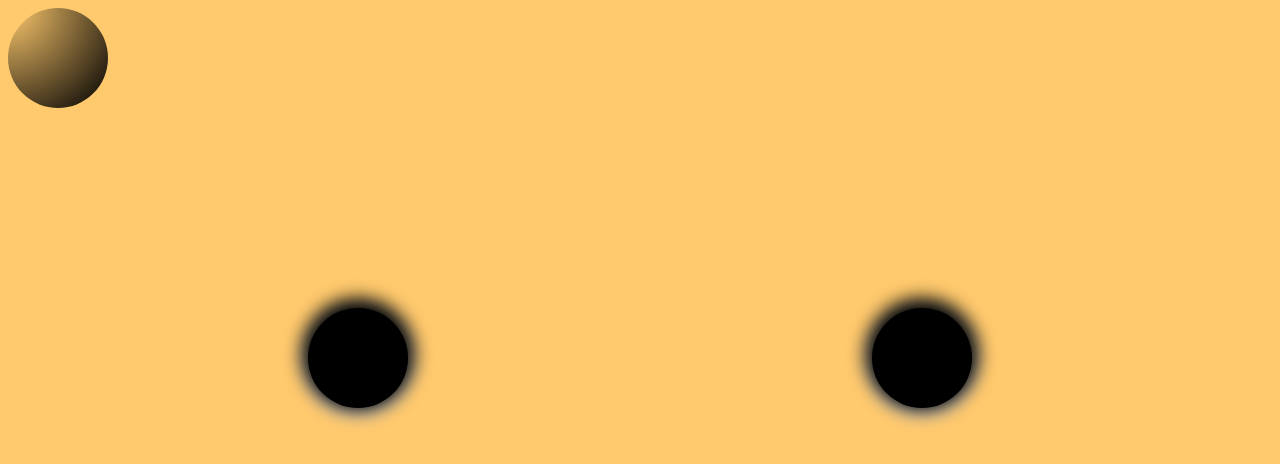
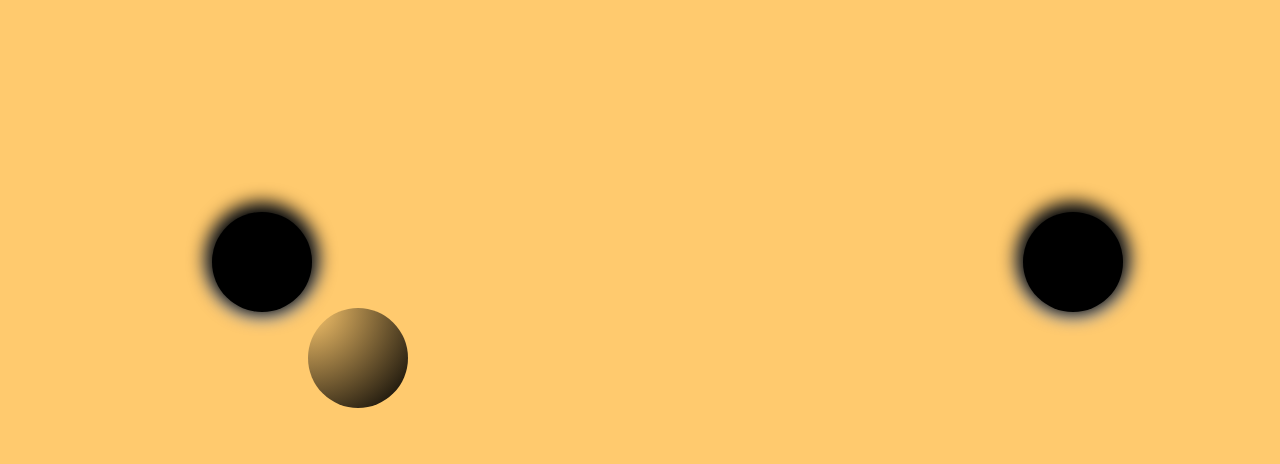
Before and after one commit to guyswill/bouncing-3D-ball, a plain HTML site: page index.html in a window 1280 px wide. Drawn offline with Linux system fonts and the light colour scheme.

Commit message:
making the animation

```diff
--- a/style.css
+++ b/style.css
@@ -1,9 +1,15 @@
-body{
-background-color:#ffca6e ;
+body {
+    background-color: #ffca6e;
 }
 
-.container{
+.container {
     position: relative;
+}
+
+.container:hover #ball {
+    animation: bounce 30s;
+    animation-timing-function: cubic-bezier(0, 0, 0, 0);
+
 }
 
 #ball {
@@ -12,39 +18,45 @@ background-color:#ffca6e ;
     border-radius: 50%;
     height: 100px;
     width: 100px;
-    margin: 0;
     background: radial-gradient(circle at 0px 0px, #ffca6e, #000);
     position: absolute;
+    top: 300px;
+    left: 300px
 }
 
 #left-hole {
-    display: block;
+    display: inline-block;
     background: black;
     border-radius: 50%;
     height: 100px;
     width: 100px;
-    position: absolute;
-    top: 300px;
-    left: 300px;
+    margin-top: 16.1%;
+    margin-left: 16.1%;
     box-shadow:
-    0px -3px 17px 7px black,
-    0px 3px 17px 3px white
-    ;
+        0px -3px 17px 7px black,
+        0px 3px 17px 3px white;
 
 }
 
 #right-hole {
-    display: block;
+    display: inline-block;
     background: black;
     border-radius: 50%;
     height: 100px;
     width: 100px;
-    position: absolute;
-    top: 300px;
-    right: 300px;
+    margin-top: 16.1%;
+    margin-left: 56%;
     box-shadow:
-    0px -3px 17px 7px black,
-    0px 3px 17px 3px white
-    ;
+        0px -3px 17px 7px black,
+        0px 3px 17px 3px white;
 
 }
+
+@keyframes bounce {
+
+    10%{
+        transform: translateY(530px) ;
+    }
+
+
+}
```
